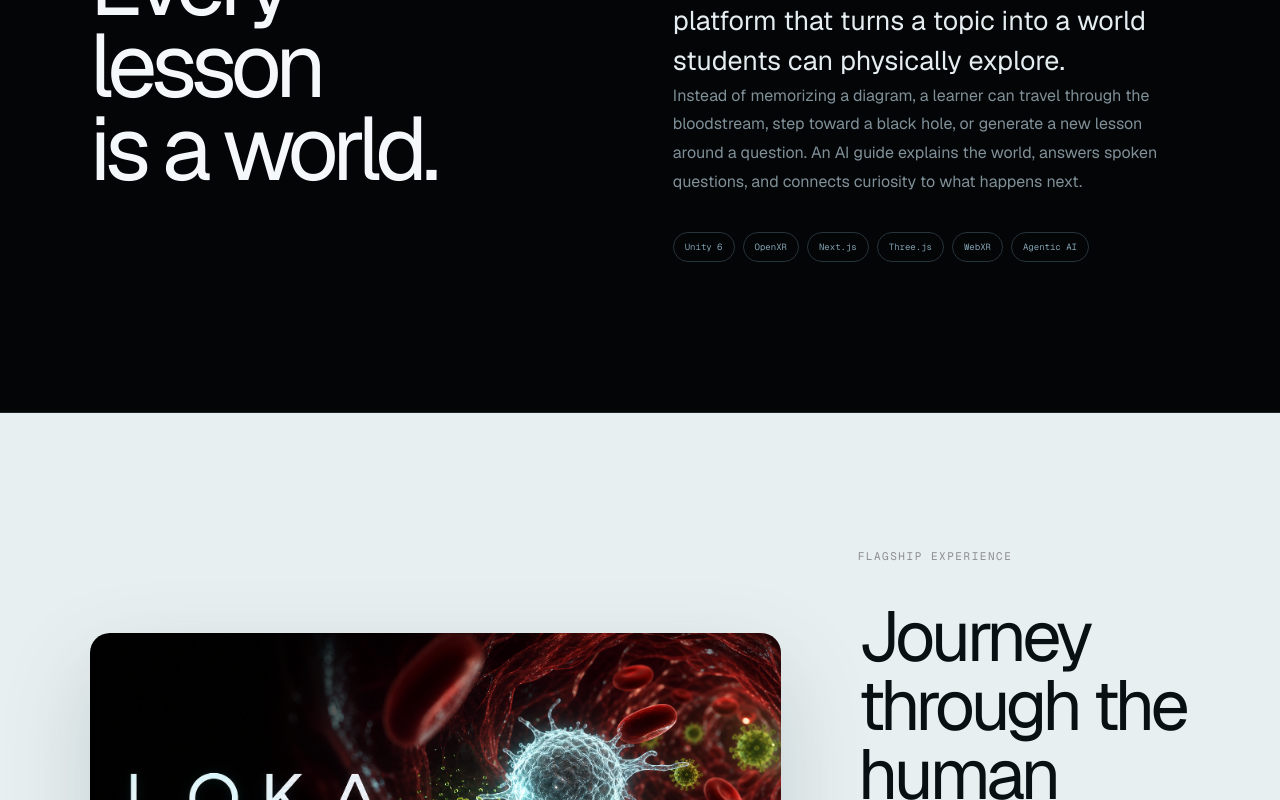
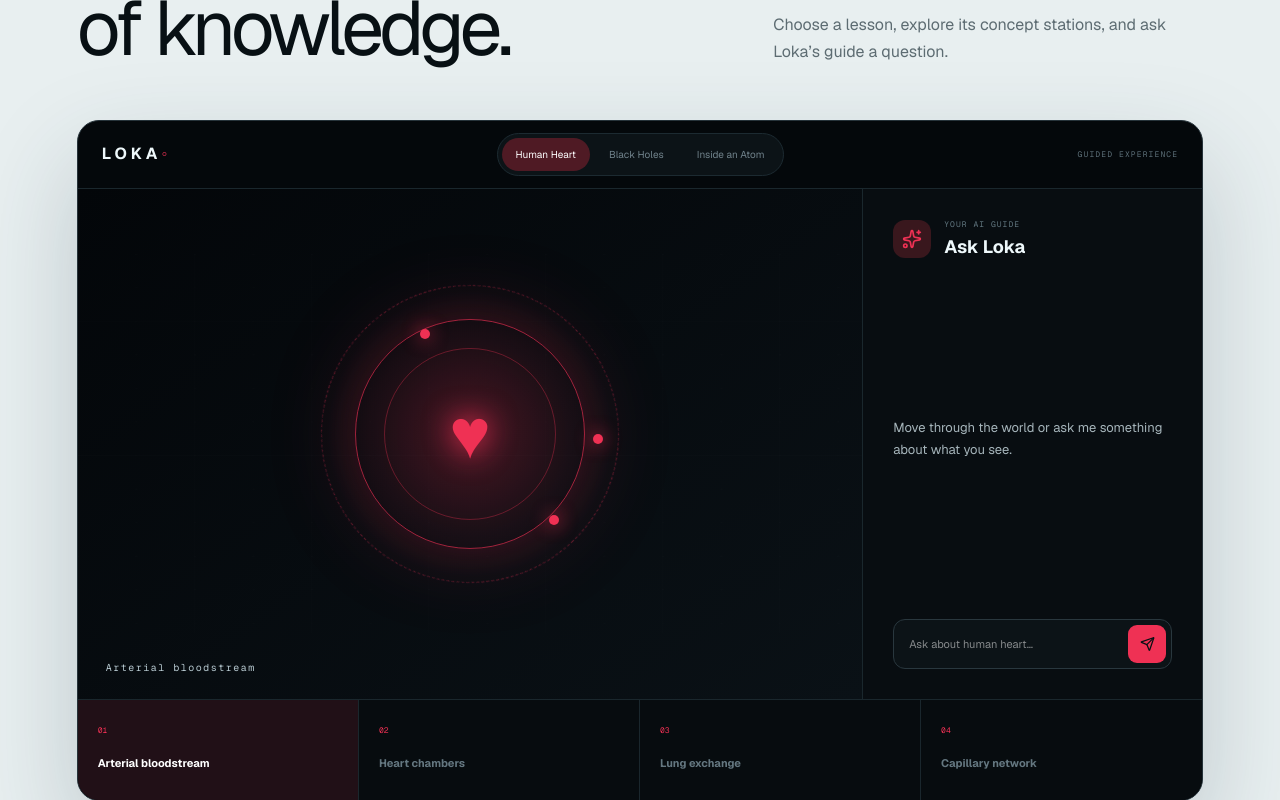
Before and after one commit to cozmikchaos/anami.dev, a Next.js app: page /projects/loka in a window 1280 px wide. Shown: the part 1060-1860 px from the top of the page. Built offline with nearby package versions, Linux system fonts and the light colour scheme.

Commit message:
Add interactive Loka experience preview

```diff
--- a/app/layout.tsx
+++ b/app/layout.tsx
@@ -2,6 +2,7 @@ import type { Metadata } from "next";
 import { Geist, Geist_Mono } from "next/font/google";
 import "./globals.css";
 import "./projects/loka/loka.css";
+import "./projects/loka/loka-preview.css";
 
 const geist = Geist({ variable: "--font-geist", subsets: ["latin"] });
 const mono = Geist_Mono({ variable: "--font-mono", subsets: ["latin"] });
--- a/app/projects/loka/LokaProject.tsx
+++ b/app/projects/loka/LokaProject.tsx
@@ -1,8 +1,9 @@
 "use client";
 
 import Link from "next/link";
+import { FormEvent, useState } from "react";
 import { motion } from "framer-motion";
-import { ArrowLeft, ArrowRight, BrainCircuit, Cuboid, Mic, Orbit, Sparkles } from "lucide-react";
+import { ArrowLeft, ArrowRight, BrainCircuit, Cuboid, Mic, Orbit, Send, Sparkles } from "lucide-react";
 
 const reveal = {
   initial: { opacity: 0, y: 28, filter: "blur(8px)" },
@@ -10,6 +11,70 @@ const reveal = {
   viewport: { once: true, margin: "-70px" },
   transition: { duration: 0.7 },
 };
+
+const worlds = {
+  "Human Heart": {
+    color: "#ef3154",
+    stations: [
+      ["Arterial bloodstream", "Oxygen-rich blood moves away from the heart under strong, rhythmic pressure."],
+      ["Heart chambers", "Four chambers work as two synchronized pumps, keeping blood moving in the correct direction."],
+      ["Lung exchange", "Across a thin membrane, carbon dioxide leaves the blood while oxygen enters it."],
+      ["Capillary network", "Tiny vessels deliver oxygen directly to living tissue, one cell at a time."],
+    ],
+  },
+  "Black Holes": {
+    color: "#8d68ff",
+    stations: [
+      ["Stellar birth", "A black hole can begin with a star many times more massive than our Sun."],
+      ["Core collapse", "When its fuel runs out, the star’s core can collapse in less than a second."],
+      ["Curved spacetime", "Gravity changes the paths that matter and light can take through spacetime."],
+      ["Event horizon", "Beyond this boundary, every possible path points inward—even the paths followed by light."],
+    ],
+  },
+  "Inside an Atom": {
+    color: "#35dbe8",
+    stations: [
+      ["Scale of matter", "Everything around us is built from atoms, but most of each atom is empty space."],
+      ["The nucleus", "Protons and neutrons pack almost all the atom’s mass into its tiny center."],
+      ["Electron cloud", "Electrons occupy probability clouds rather than traveling in simple planetary orbits."],
+      ["Energy levels", "Electrons absorb and release exact amounts of energy as they move between allowed states."],
+    ],
+  },
+} as const;
+
+type WorldName = keyof typeof worlds;
+
+function LokaExperience() {
+  const [world, setWorld] = useState<WorldName>("Human Heart");
+  const [station, setStation] = useState(0);
+  const [question, setQuestion] = useState("");
+  const [answer, setAnswer] = useState("Move through the world or ask me something about what you see.");
+  const current = worlds[world];
+  const ask = (event: FormEvent) => {
+    event.preventDefault();
+    if (!question.trim()) return;
+    const q = question.toLowerCase();
+    let response = `That connects to ${current.stations[station][0].toLowerCase()}. ${current.stations[station][1]}`;
+    if (q.includes("why")) response = `The important “why” here is cause and effect: ${current.stations[station][1]} Loka places you inside the process so that connection is easier to see.`;
+    if (q.includes("what")) response = `You’re currently exploring ${current.stations[station][0]}. ${current.stations[station][1]}`;
+    if (q.includes("how")) response = `Watch how this station connects to the next one. ${current.stations[station][1]}`;
+    setAnswer(response);
+    setQuestion("");
+  };
+  const chooseWorld = (name: WorldName) => { setWorld(name); setStation(0); setAnswer(`Welcome to ${name}. Choose a station or ask your guide a question.`); };
+
+  return <section className="loka-preview">
+    <div className="loka-preview-head"><div><span className="eyebrow">EXPERIENCE PREVIEW</span><h2>Enter a world<br />of knowledge.</h2></div><p>Choose a lesson, explore its concept stations, and ask Loka’s guide a question.</p></div>
+    <div className="loka-sim" style={{ "--world-color": current.color } as React.CSSProperties}>
+      <div className="loka-sim-top"><b>LOKA<span>◦</span></b><div>{(Object.keys(worlds) as WorldName[]).map(name => <button className={world === name ? "active" : ""} onClick={() => chooseWorld(name)} key={name}>{name}</button>)}</div><small>GUIDED EXPERIENCE</small></div>
+      <div className="loka-sim-world">
+        <div className="loka-world-art"><div className="world-grid"/><div className="world-core"><i/><i/><i/><strong>{world === "Human Heart" ? "♥" : world === "Black Holes" ? "◉" : "✦"}</strong></div><span>{current.stations[station][0]}</span></div>
+        <aside className="loka-guide"><div className="loka-guide-title"><Sparkles/><span><small>YOUR AI GUIDE</small><b>Ask Loka</b></span></div><p>{answer}</p><form onSubmit={ask}><input aria-label="Ask Loka a question" value={question} onChange={e => setQuestion(e.target.value)} placeholder={`Ask about ${world.toLowerCase()}…`}/><button aria-label="Send question"><Send/></button></form></aside>
+      </div>
+      <div className="loka-stations">{current.stations.map(([title], index) => <button key={title} onClick={() => { setStation(index); setAnswer(current.stations[index][1]); }} className={station === index ? "active" : ""}><span>0{index + 1}</span><b>{title}</b></button>)}</div>
+    </div>
+  </section>;
+}
 
 export function LokaProject() {
   return <main className="loka-page">
@@ -26,6 +91,8 @@ export function LokaProject() {
       </motion.div>
       <motion.img src="/loka-cover.png" alt="Loka immersive learning experience inside the human bloodstream" initial={{ opacity: 0, scale: 1.04 }} animate={{ opacity: 1, scale: 1 }} transition={{ duration: 1, delay: 0.15 }} />
     </section>
+
+    <LokaExperience />
 
     <section className="loka-intro">
       <motion.div {...reveal}>
```
Also changed, not shown: app/projects/loka/loka-preview.css (added).
